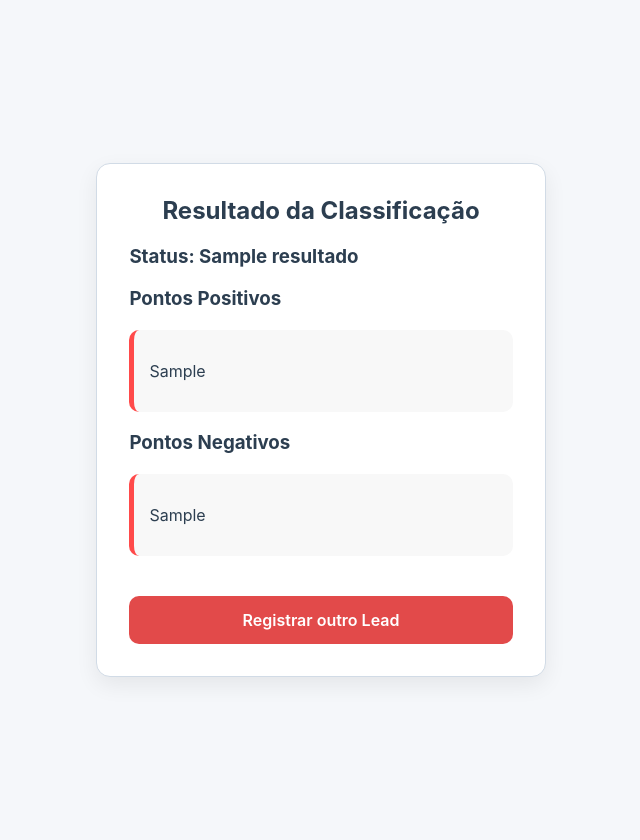
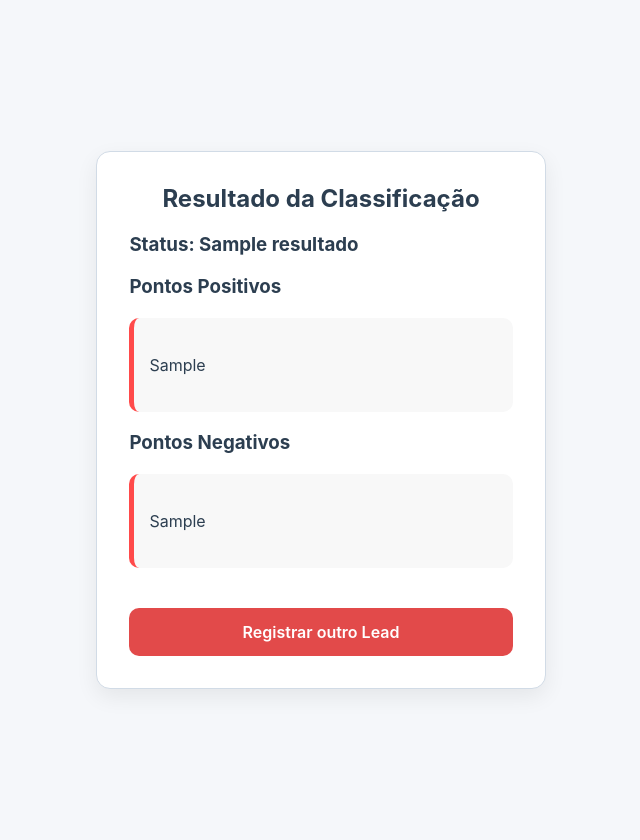
Before and after one commit to whoisgabreu/Painel-Olympo---FLASK, a Flask app: template templates/resultado_classificacao.html in a window 1280 px wide. Shown: the whole page, without its empty margins (352-992 px from the left). Run offline with Flask 3, Linux system fonts and the light colour scheme; the template is opened without the code that fills it: most values are stand-ins (such as "Sample title", 1, 10 or a date in 2020).

Commit message:
Add files via upload

```diff
--- a/static/css/form_style.css
+++ b/static/css/form_style.css
@@ -22,7 +22,7 @@ body {
 .form-card {
     background: #ffffff;
     width: 100%;
-    max-width: 520px;
+    max-width: 820px;
     padding: 32px;
     border-radius: 14px;
     box-shadow: 0 8px 22px rgba(0, 0, 0, 0.07);
@@ -154,3 +154,7 @@ button:hover {
 .form-card a.btn:hover {
     background: #ff6e6e;
 }
+
+p {
+    line-height: 2; /* pode usar 1.2, 1.4, 20px, etc. */
+}
--- a/templates/resultado_classificacao.html
+++ b/templates/resultado_classificacao.html
@@ -44,7 +44,7 @@
             </div>
 
 
-            <a href="/classificacao" class="btn">Registrar outro Lead</a>
+            <a href="/forms-variavel" class="btn">Registrar outro Lead</a>
         </div>
     </div>
 </div>
```
